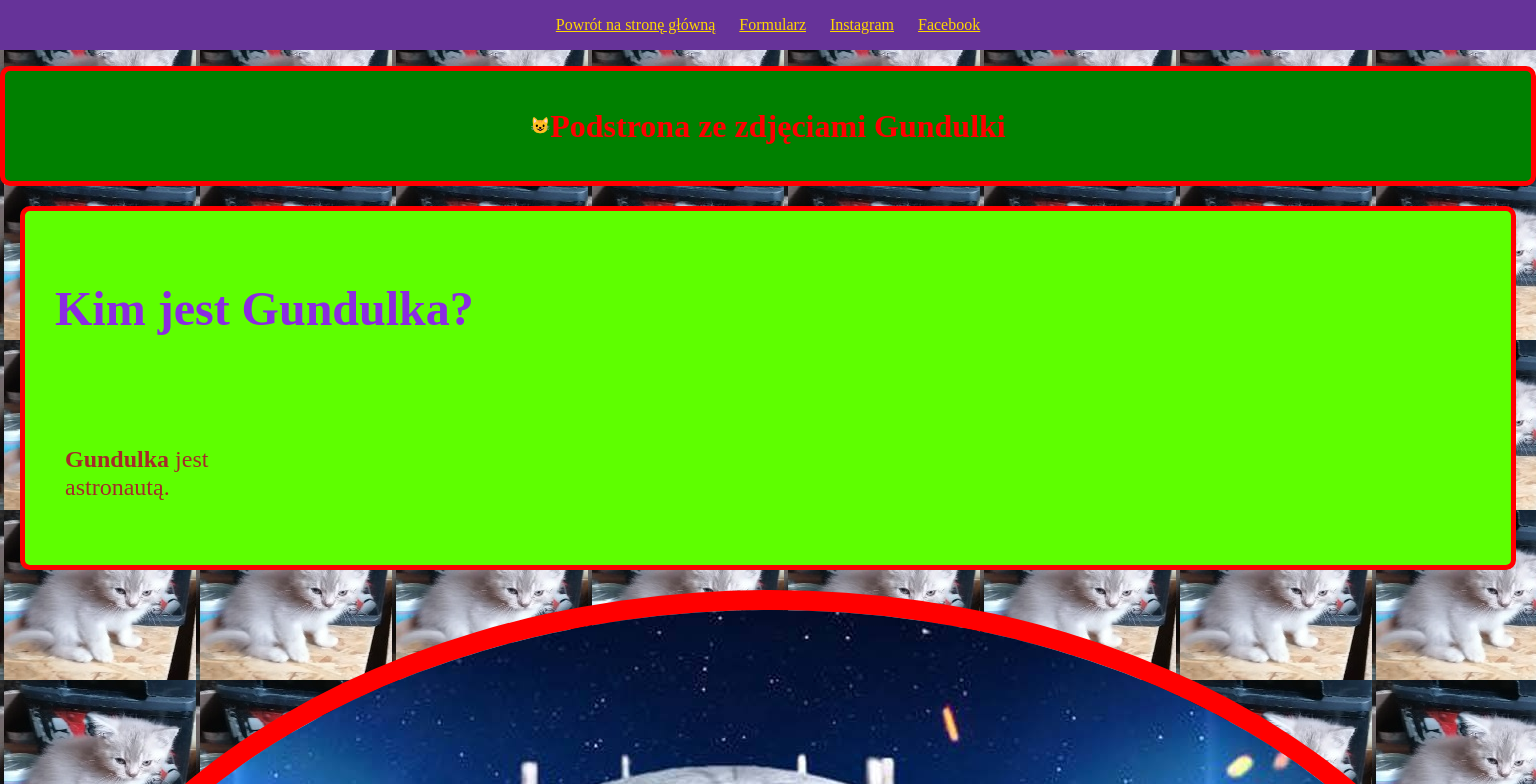
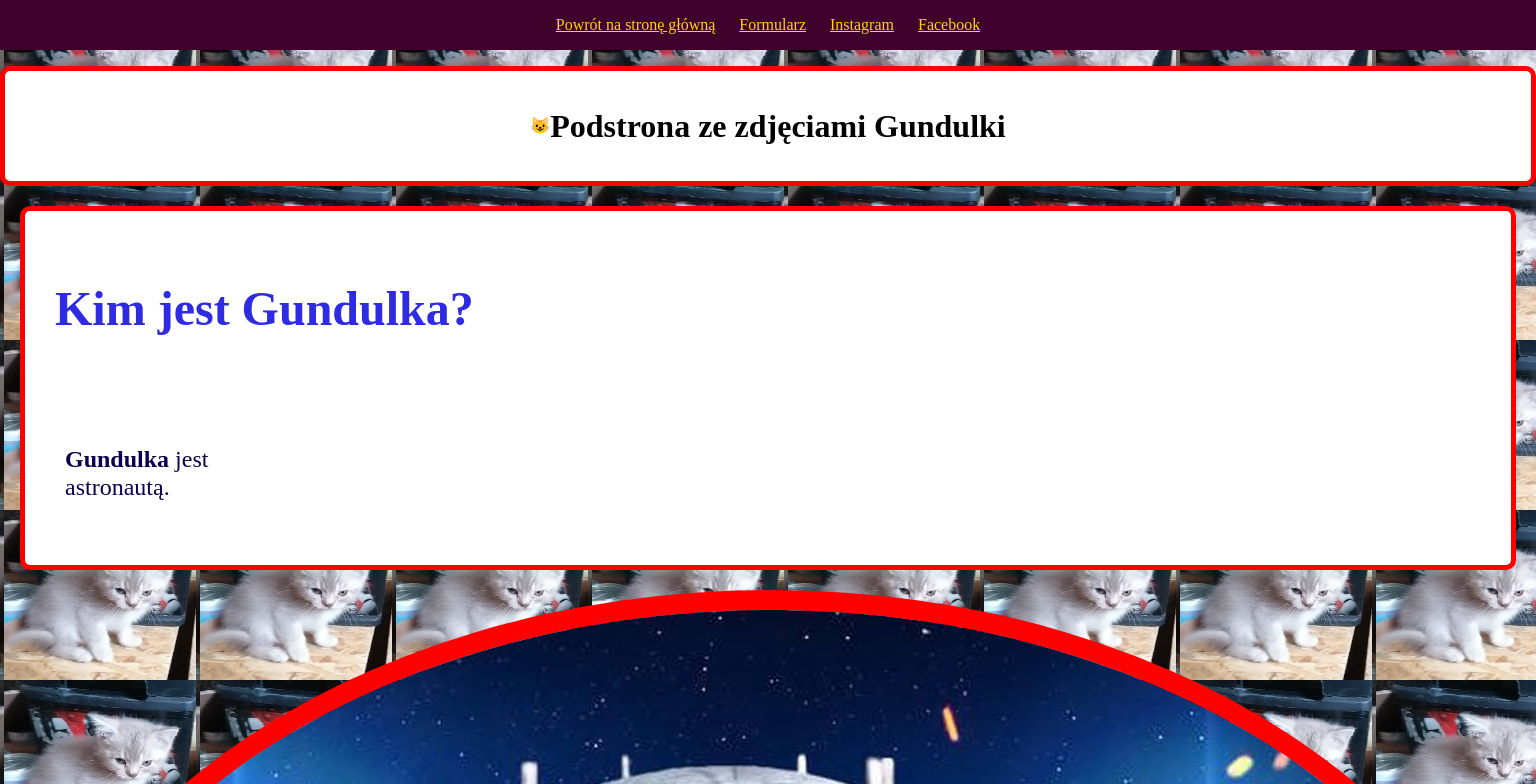
Before and after one commit to PawelJeziorowski/homepage, a website built with Parcel: page src/nauka-html.html in a window 1536 px wide. Shown: the top 784 px of the page. Built offline with nearby package versions, Linux system fonts and the light colour scheme.

Commit message:
Test new color &backgroundcolor

```diff
--- a/src/styles/main.scss
+++ b/src/styles/main.scss
@@ -27,8 +27,8 @@ body {
 }
 
 .topic {
-	background-color: green;
-	color: red;
+	background-color: rgb(211, 0, 158);
+	color: black;
 	padding: 15px;
 	border-width: 5px;
 	border-color: red;
@@ -63,7 +63,7 @@ body {
 	max-height: 100%;
 	font-size: 16px;
     &__naglowek {
-        color: blueviolet;
+        color: rgb(46, 43, 226);
         padding: 30px;
         max-width: 250px;
         max-height: 100px;
@@ -72,7 +72,7 @@ body {
         font-size: 100%;
     }
     &__akapit {
-        color: brown;
+        color: rgb(12, 0, 78);
         padding: 40px;
         max-width: 250px;
         max-height: 100px;
@@ -101,7 +101,7 @@ body {
         gap: 16px;
     }
     &__naglowekmaly {
-        color: brown;
+        color: rgb(78, 0, 0);
         padding: 25px;
         max-width: 250px;
         max-height: 100px;
@@ -179,7 +179,7 @@ body {
 }
 
 .sekcja__naglowek2 {
-	color: blueviolet;
+	color: rgb(47, 0, 92);
 	background-color: aqua;
 	font-size: 100%;
 	max-width: 100%;
@@ -202,8 +202,8 @@ body {
 @media screen and (min-width: 768px) {
 
 	.topic {
-		background-color: green;
-		color: red;
+		background-color: white;
+		color: black;
 		padding: 15px;
 		border-width: 5px;
 		border-color: red;
@@ -216,7 +216,7 @@ body {
 
 	.sekcja {
 		box-sizing: border-box;
-		background-color: rgb(94, 255, 0);
+		background-color: white;
 		border-width: 5px;
 
 		font-size: 48px;
@@ -229,7 +229,7 @@ body {
 
 	.navigation {
 		padding: 16px;
-		background: rebeccapurple;
+		background: rgb(63, 1, 44);
 		flex-direction: row;
 		display: flex;
 		justify-content: center;
@@ -261,8 +261,8 @@ body {
 @media screen and (min-width: 1440px) {
 
 	.topic {
-		background-color: green;
-		color: red;
+		background-color: white;
+		color: black;
 		padding: 15px;
 		border-width: 5px;
 		border-color: red;
@@ -275,7 +275,7 @@ body {
 
 	.sekcja {
 		box-sizing: border-box;
-		background-color: rgb(94, 255, 0);
+		background-color: white;
 		border-width: 5px;
 		font-size: 48px;
 
```
